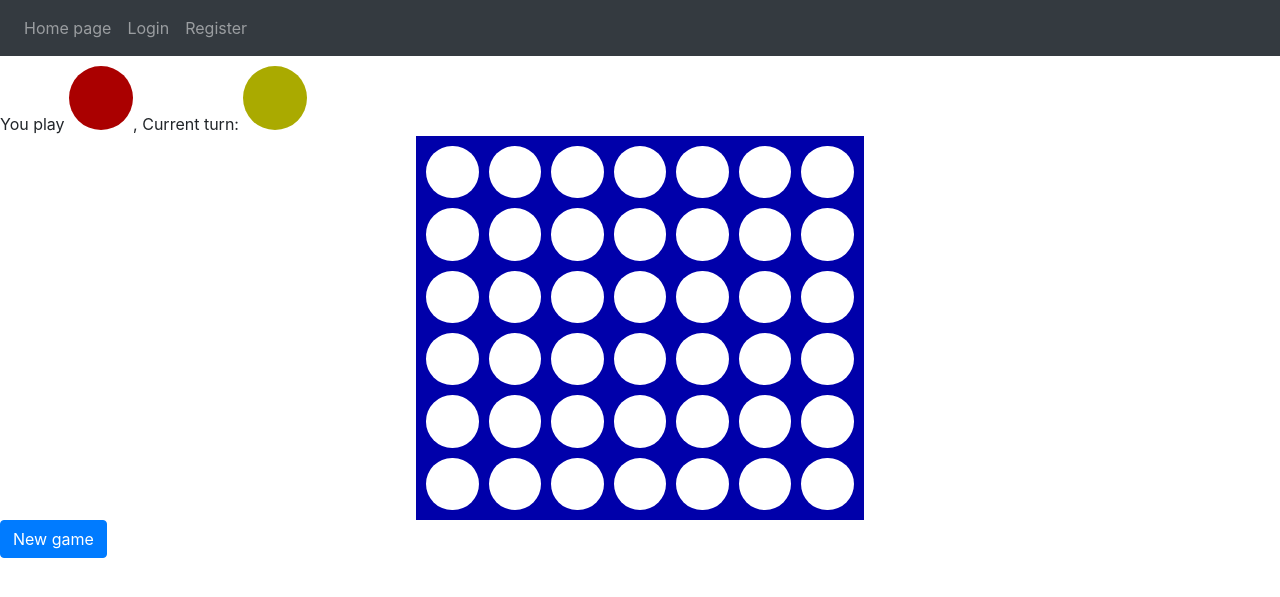
After one commit to AlphaJon/INFOB320_Puissance4, a Flask app: template app/templates/index.html in a window 1280 px wide. The commit adds this page. Shown: the top 597 px of the page. Run offline with Flask 2, Linux system fonts and the light colour scheme; the template is opened without the code that fills it, so the values that code supplies are empty; some libraries are stand-ins or nearby versions.

Commit message:
code cleanup and added main game

```diff
--- a/app/routes/__init__.py
+++ b/app/routes/__init__.py
@@ -1,5 +1,5 @@
 #import app
 import app.routes.routes
-import app.routes.task_routes
-import app.routes.admin_routes
+#import app.routes.task_routes
+#import app.routes.admin_routes
 import app.routes.api_routes
--- /dev/null
+++ b/app/static/css/connect4.css
@@ -0,0 +1,54 @@
+/*class=note-item complete
+class=note-item incomplete
+class=task-title
+class=task-check
+class=task-toggle btn btn-primary
+class=task-uncheck
+class=task-toggle btn btn-warning*/
+
+#main-game-container, #game-info {
+	margin: 0 auto;
+}
+
+table#main-game {
+	margin: 0 auto;
+	width: 35vw;
+	height: 30vw;
+	border-collapse: separate;
+	border-spacing: 10px;
+	background-color: #0000aa;
+}
+
+.c4-cell-display {
+	border-radius: 50%;
+	width: 5vw;
+	height: 5vw;
+	display: inline-block;
+}
+
+.c4-cell {
+	border-width: 10px;
+	border-color: #0000aa;
+	border-radius: 50%;
+	background-color: white;
+}
+
+.c4-cell:hover {
+	background-color: green;
+}
+
+.pred {
+	background-color: #aa0000;
+}
+
+.pyellow {
+	background-color: #aaaa00;
+}
+
+.pred.winning {
+	background-color: red;
+}
+
+.pyellow.winning {
+	background-color: yellow;
+}
--- /dev/null
+++ b/app/static/js/connect4.js
@@ -0,0 +1,212 @@
+var playerClasses = ["pred", "pyellow", "pred winning", "pyellow winning"];
+var winFlag = 2; //0/2 -> 2 for red, 1/3 -> 3 for yellow
+var localPlayerColor = null; //0 = red, 1 = yellow
+var emptySpace = 4; //as to not interfere with the last 2 bits
+var currentGame = null;
+
+Connect4 = function(){
+	this.gameState = [
+		[4,4,4,4,4,4],
+		[4,4,4,4,4,4],
+		[4,4,4,4,4,4],
+		[4,4,4,4,4,4],
+		[4,4,4,4,4,4],
+		[4,4,4,4,4,4],
+		[4,4,4,4,4,4]
+	];
+	this.currentPlayer = 0;
+	this.finished = false;
+}
+
+Connect4.prototype.play = function(position) {
+	if (this.finished) {
+		alert("The game has ended");
+		return;
+	}
+	/*if (this.currentPlayer != localPlayerColor) {
+		alert("This is not your turn yet");
+		return;
+	}*/
+	if (this.gameState[position][5] != emptySpace) {
+		alert("This column is full");
+		return;
+	}
+
+	console.log(this.gameState);
+	this.place(position);
+};
+
+Connect4.prototype.place = function(position) {
+	var verticalPos = 0;
+	while (this.gameState[position][verticalPos] != emptySpace){
+		verticalPos++;
+	}
+	this.gameState[position][verticalPos] = this.currentPlayer;
+	this.checkWin();
+	this.currentPlayer = 1 - this.currentPlayer; //0->1, 1->0
+	renderGameHtml(this.gameState);
+}
+
+Connect4.prototype.checkWin = function() {
+	var grid = this.gameState;
+	var win = false;
+	for (var i = 0; i < 7; i++) {
+		for (var j = 0; j < 6; j++) {
+			//Skip empty cells
+			if (grid[i][j] == emptySpace) {
+				continue;
+			}
+			//Note: the & 0x1 everywhere serve to fetch only the last bit
+			//(that's where the cell color is stored)
+			//The method used below is somewhat inneficient, but we can find
+			//simultaneous lines and lines with more than 4 elements this way
+
+			//Horizontal
+			if (i <= 3
+				&& grid[i+1][j] != emptySpace
+				&& grid[i+2][j] != emptySpace
+				&& grid[i+3][j] != emptySpace
+				&& ((grid[i][j] & 0x1) == (grid[i+1][j] & 0x1))
+				&& ((grid[i][j] & 0x1) == (grid[i+2][j] & 0x1))
+				&& ((grid[i][j] & 0x1) == (grid[i+3][j] & 0x1))) {
+				grid[i+0][j] |= winFlag;
+				grid[i+1][j] |= winFlag;
+				grid[i+2][j] |= winFlag;
+				grid[i+3][j] |= winFlag;
+				win = true;
+			}
+
+			//Vertical
+			if (j <= 2
+				&& grid[i][j+1] != emptySpace
+				&& grid[i][j+2] != emptySpace
+				&& grid[i][j+3] != emptySpace
+				&& ((grid[i][j] & 0x1) == (grid[i][j+1] & 0x1))
+				&& ((grid[i][j] & 0x1) == (grid[i][j+2] & 0x1))
+				&& ((grid[i][j] & 0x1) == (grid[i][j+3] & 0x1))) {
+				grid[i][j+0] |= winFlag;
+				grid[i][j+1] |= winFlag;
+				grid[i][j+2] |= winFlag;
+				grid[i][j+3] |= winFlag;
+				win = true;
+			}
+
+			//Diagonal \
+			if (i <= 3 && j <= 2
+				&& grid[i+1][j+1] != emptySpace
+				&& grid[i+2][j+2] != emptySpace
+				&& grid[i+3][j+3] != emptySpace
+				&& ((grid[i][j] & 0x1) == (grid[i+1][j+1] & 0x1))
+				&& ((grid[i][j] & 0x1) == (grid[i+2][j+2] & 0x1))
+				&& ((grid[i][j] & 0x1) == (grid[i+3][j+3] & 0x1))) {
+				grid[i+0][j+0] |= winFlag;
+				grid[i+1][j+1] |= winFlag;
+				grid[i+2][j+2] |= winFlag;
+				grid[i+3][j+3] |= winFlag;
+				win = true;
+			}
+
+			//Diagonal /
+			if (i >= 3 && j <= 2
+				&& grid[i-1][j+1] != emptySpace
+				&& grid[i-2][j+2] != emptySpace
+				&& grid[i-3][j+3] != emptySpace
+				&& ((grid[i][j] & 0x1) == (grid[i-1][j+1] & 0x1))
+				&& ((grid[i][j] & 0x1) == (grid[i-2][j+2] & 0x1))
+				&& ((grid[i][j] & 0x1) == (grid[i-3][j+3] & 0x1))) {
+				grid[i-0][j+0] |= winFlag;
+				grid[i-1][j+1] |= winFlag;
+				grid[i-2][j+2] |= winFlag;
+				grid[i-3][j+3] |= winFlag;
+				win = true;
+			}
+		}
+	}
+	if (win) {
+		this.finished = true;
+		alert("Game finished!");
+	}
+};
+
+function renderGameHtml(grid){
+	$("td.c4-cell").each(function(){
+		var cellCol = $(this).attr("x-col");
+		var cellRow = $(this.parentElement).attr("x-row");
+		var classesToApply = playerClasses[grid[cellCol][cellRow]];
+		$(this).removeClass("pred pyellow winning");
+		$(this).addClass(classesToApply);
+		//console.log("("+cellCol+","+cellRow+")");
+	})
+}
+
+$("#group-add-btn").click(function(){
+	var groupName = $("#group-add-input").val();
+	$.ajax({
+		url: "/api/taskgroups",
+		method: "POST",
+		data: {
+			name: groupName
+		},
+		success: function(result){
+			location.reload();
+		}
+	});
+});
+
+$("#main-game").click(function(ev){
+	//custom attributes are prefixed with x-
+	//(not required but preferred)
+	var taskId = $(this).attr("x-task");
+	//because we can't access this inside the ajax function
+	var self = ev.target;
+	//Check if the clicked thing is the button
+	//ev.target goes for the innermost tag
+	if ($(self).hasClass("c4-cell")) {
+		var cellCol = $(self).attr("x-col");
+		//var cellRow = $(self.parentElement).attr("x-row");
+		/*$.ajax({
+			url: "/api/task/" + taskId + "/toggle",
+			method: "GET",
+			success: function(result){
+				currentGame.play(result);
+			}
+		})*/
+		currentGame.play(cellCol);
+		ev.preventDefault();
+		//console.log(this);
+		return false;
+	}
+
+});
+
+$(".game-new").click(function(){
+	if ((currentGame.finished) || confirm("You will forfeit your current game if you continue. Proceed?")) {
+		currentGame = new Connect4();
+		renderGameHtml(currentGame.gameState);
+	}
+
+});
+
+$(".group-show").click(function(){
+	$(".note-item").show();
+	$(".task-filter").prop("checked", false);
+});
+
+$(".group-filter").click(function(){
+	var groupId = $(this).attr("x-group");
+	$(".note-item").hide();
+	$(".note-item[x-group="+groupId+"]").show();
+	$(".task-filter").prop("checked", false);
+});
+
+$(".task-filter").change(function(){
+	if ($(this).prop('checked')) {
+		$(".complete").css("display", "none");
+	} else {
+		$(".complete").css("display", "");
+	}
+
+})
+
+localPlayerColor = 0;
+currentGame = new Connect4();
--- /dev/null
+++ b/app/templates/index.html
@@ -0,0 +1,70 @@
+{% extends "layouts/common.html" %}
+
+{% import "macros/errordisplay.html" as errormacros %}
+{% block content %}
+<div id="main-game-container">
+	<div id="game-info">
+		You play <span class="c4-cell-display pred"></span>,
+		Current turn: <span class="c4-cell-display pyellow"></span>
+	</div>
+	<table id="main-game">
+		<tr class="c4-row" x-row="5">
+			<td class="c4-cell" x-col="0"></td>
+			<td class="c4-cell" x-col="1"></td>
+			<td class="c4-cell" x-col="2"></td>
+			<td class="c4-cell" x-col="3"></td>
+			<td class="c4-cell" x-col="4"></td>
+			<td class="c4-cell" x-col="5"></td>
+			<td class="c4-cell" x-col="6"></td>
+		</tr>
+		<tr class="c4-row" x-row="4">
+			<td class="c4-cell" x-col="0"></td>
+			<td class="c4-cell" x-col="1"></td>
+			<td class="c4-cell" x-col="2"></td>
+			<td class="c4-cell" x-col="3"></td>
+			<td class="c4-cell" x-col="4"></td>
+			<td class="c4-cell" x-col="5"></td>
+			<td class="c4-cell" x-col="6"></td>
+		</tr>
+		<tr class="c4-row" x-row="3">
+			<td class="c4-cell" x-col="0"></td>
+			<td class="c4-cell" x-col="1"></td>
+			<td class="c4-cell" x-col="2"></td>
+			<td class="c4-cell" x-col="3"></td>
+			<td class="c4-cell" x-col="4"></td>
+			<td class="c4-cell" x-col="5"></td>
+			<td class="c4-cell" x-col="6"></td>
+		</tr>
+		<tr class="c4-row" x-row="2">
+			<td class="c4-cell" x-col="0"></td>
+			<td class="c4-cell" x-col="1"></td>
+			<td class="c4-cell" x-col="2"></td>
+			<td class="c4-cell" x-col="3"></td>
+			<td class="c4-cell" x-col="4"></td>
+			<td class="c4-cell" x-col="5"></td>
+			<td class="c4-cell" x-col="6"></td>
+		</tr>
+		<tr class="c4-row" x-row="1">
+			<td class="c4-cell" x-col="0"></td>
+			<td class="c4-cell" x-col="1"></td>
+			<td class="c4-cell" x-col="2"></td>
+			<td class="c4-cell" x-col="3"></td>
+			<td class="c4-cell" x-col="4"></td>
+			<td class="c4-cell" x-col="5"></td>
+			<td class="c4-cell" x-col="6"></td>
+		</tr>
+		<tr class="c4-row" x-row="0">
+			<td class="c4-cell" x-col="0"></td>
+			<td class="c4-cell" x-col="1"></td>
+			<td class="c4-cell" x-col="2"></td>
+			<td class="c4-cell" x-col="3"></td>
+			<td class="c4-cell" x-col="4"></td>
+			<td class="c4-cell" x-col="5"></td>
+			<td class="c4-cell" x-col="6"></td>
+		</tr>
+	</table>
+	<div class="btn btn-primary game-new">New game</div>
+</div>
+
+<script type="text/javascript" src="/static/js/connect4.js"></script>
+{% endblock %}
--- a/app/templates/layouts/common.html
+++ b/app/templates/layouts/common.html
@@ -8,24 +8,19 @@
 	<script type="text/javascript" src="/static/js/jquery-ui-1.12.1/external/jquery/jquery.js"></script>
 	<script type="text/javascript" src="/static/js/jquery-ui-1.12.1/jquery-ui.js"></script>
 	<script type="text/javascript" src="/static/js/bootstrap.js"></script>
-	<link rel="stylesheet" type="text/css" href="/static/css/todo.css">
+	<link rel="stylesheet" type="text/css" href="/static/css/connect4.css">
 </head>
 <body>
 	<nav class="navbar navbar-expand-lg navbar-dark bg-dark" style="margin-bottom: 10px;">
 		  <div class="navbar-collapse" id="navbarNavAltMarkup">
 			    <div class="navbar-nav">
-				      <a class="nav-item nav-link" href="{{url_for('root')}}">All tasks</a>
-				      <a class="nav-item nav-link" href="{{url_for('add_element')}}">Add</a>
+				      <a class="nav-item nav-link" href="{{url_for('root')}}">Home page</a>
 				      {% if not current_user.is_authenticated %}
 				      <a class="nav-item nav-link" href="{{url_for('login')}}">Login</a>
 				      <a class="nav-item nav-link" href="{{url_for('register')}}">Register</a>
 				      {% else %}
 				      <!--a class="nav-item nav-link" href="">Change password</a-->
 				      <a class="nav-item nav-link" href="{{url_for('logout')}}">Logout</a>
-				      {% endif %}
-				      {% if current_user.is_authenticated
-				      and current_user.is_admin() %}
-				      <a class="nav-item nav-link" href="{{url_for('admin_panel')}}">Admin panel</a>
 				      {% endif %}
 			    </div>
 		  </div>
```
Also changed, not shown: app/forms.py (+3 -17 lines), app/models.py (+22 -94 lines), app/routes/api_routes.py (added, +9 -0 lines), app/routes/routes.py (added, +89 -0 lines), app/static/css/todo.css (deleted, +0 -19 lines), app/templates/register_form.html (+0 -8 lines).
